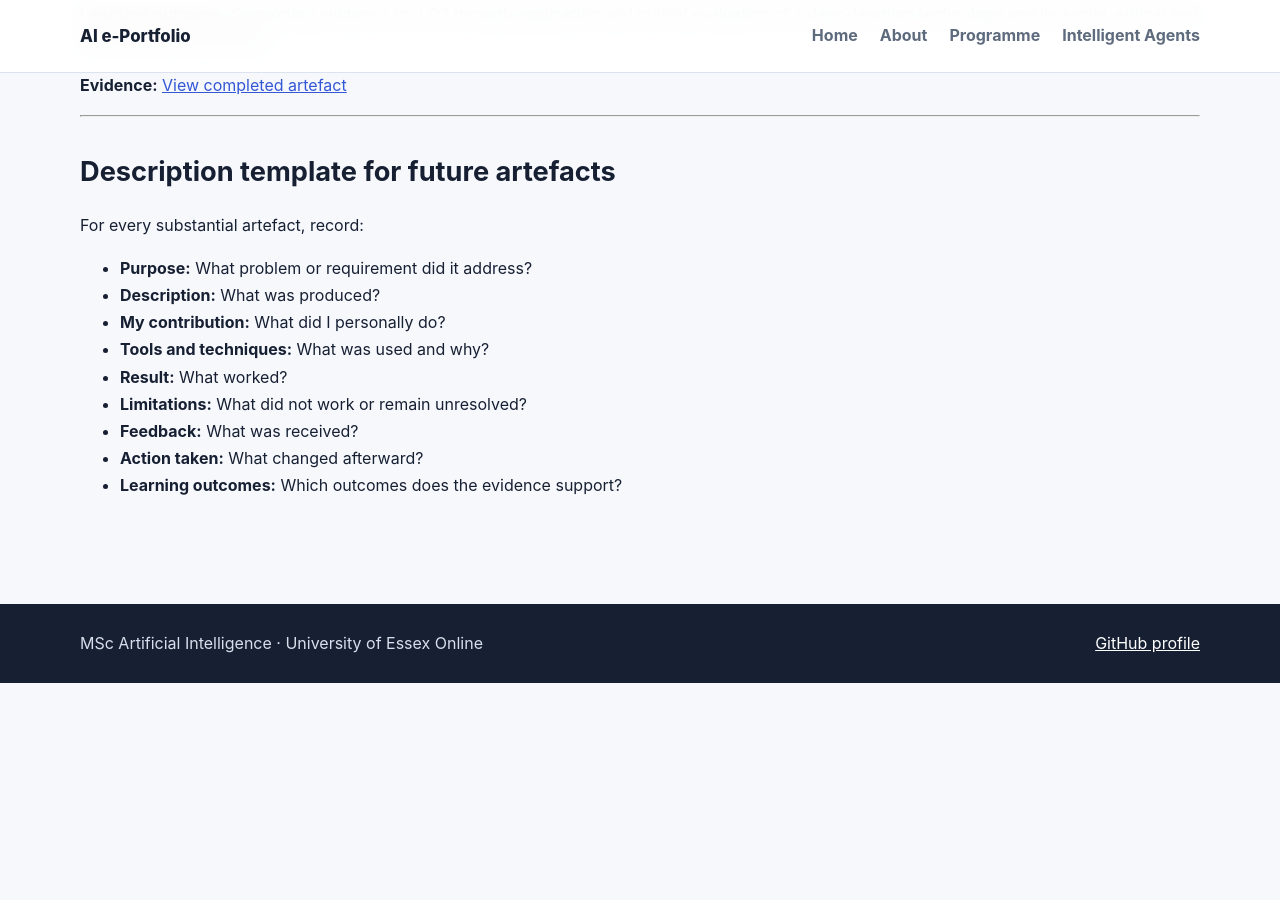
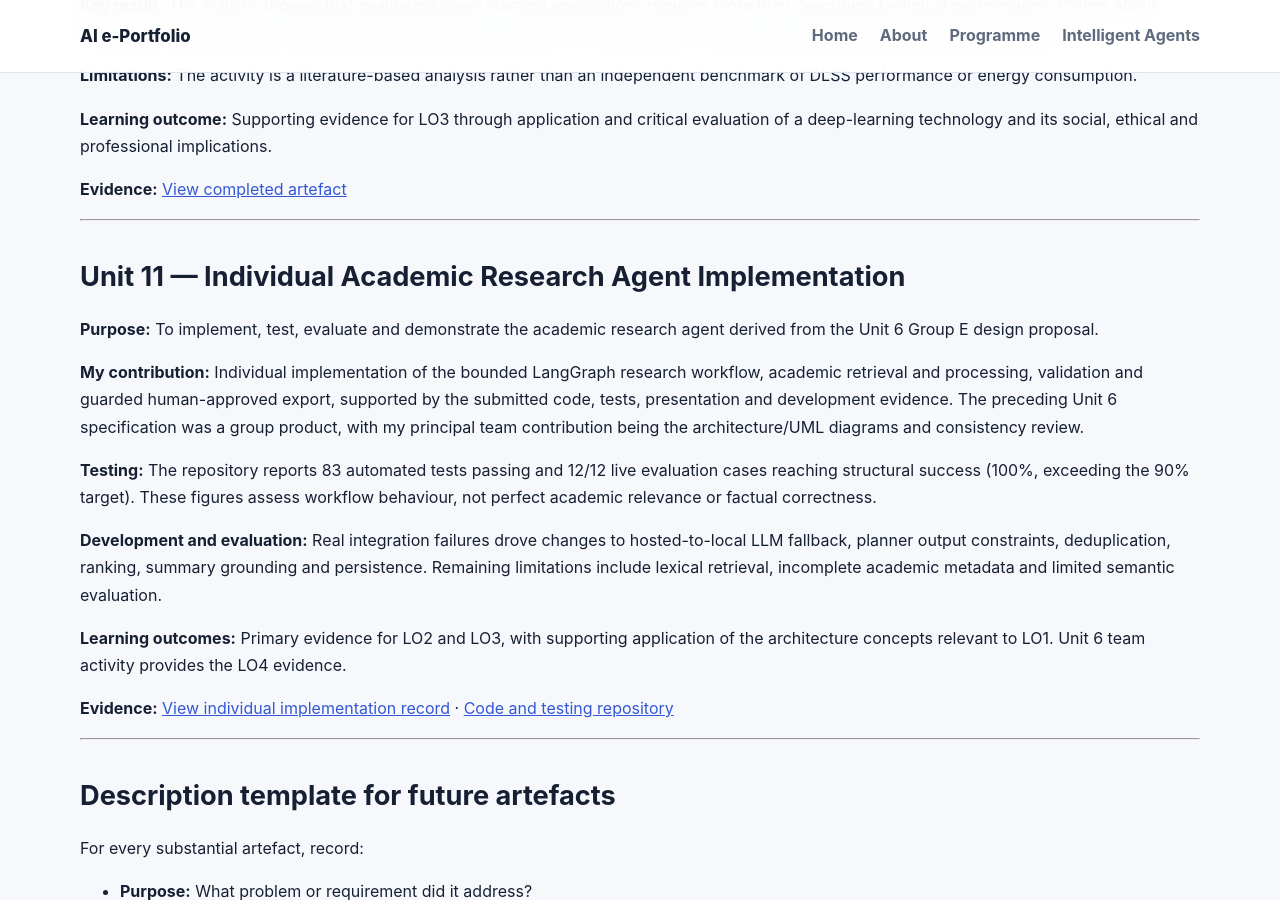
Before and after one commit to Monogios1996/Monogios1996.github.io, a Jekyll site: the page built from modules/intelligent-agents/artefacts.md, in a window 1280 px wide and 900 px high, scrolled down 4925 px. Built offline with Jekyll 4.4.1, drawn with Linux system fonts in a browser that asks for light colours; before the commit the page ends 5608 px from its top, so only the background shows below that; some of the changed text lies outside the part shown.

Commit message:
Integrate Unit 11 implementation evidence into portfolio

```diff
--- a/modules/intelligent-agents/artefacts.md
+++ b/modules/intelligent-agents/artefacts.md
@@ -28,6 +28,8 @@ This page indexes substantive evidence created during the module.
 | Unit 10 | Deep Learning Feedback Received | Peer feedback record | Collaborative | LO3, LO4 (supporting) | [View]({{ '/modules/intelligent-agents/evidence/discussions/unit-10-deep-learning-feedback-received/' | relative_url }}) |
 | Unit 10 | Deep Learning in Action — NVIDIA DLSS | Applied deep-learning research activity | Individual | LO3 (supporting) | [View]({{ '/modules/intelligent-agents/evidence/artefacts/unit-10-deep-learning-in-action-dlss/' | relative_url }}) |
 | Unit 11 | Deep Learning Summary Post | Reflective synthesis | Individual | LO3, LO4 (supporting) | [View]({{ '/modules/intelligent-agents/evidence/discussions/unit-11-deep-learning-summary-post/' | relative_url }}) |
+
+| Unit 11 | Individual Academic Research Agent Implementation | Code, testing, evaluation and presentation evidence | Individual | LO2, LO3 (primary); LO1 (supporting) | [View]({{ '/modules/intelligent-agents/evidence/artefacts/unit-11-academic-research-agent-implementation/' | relative_url }}) |
 
 ## Collaborative Discussion 1
 
@@ -135,6 +137,22 @@ This page indexes substantive evidence created during the module.
 
 ---
 
+## Unit 11 — Individual Academic Research Agent Implementation
+
+**Purpose:** To implement, test, evaluate and demonstrate the academic research agent derived from the Unit 6 Group E design proposal.
+
+**My contribution:** Individual implementation of the bounded LangGraph research workflow, academic retrieval and processing, validation and guarded human-approved export, supported by the submitted code, tests, presentation and development evidence. The preceding Unit 6 specification was a group product, with my principal team contribution being the architecture/UML diagrams and consistency review.
+
+**Testing:** The repository reports 83 automated tests passing and 12/12 live evaluation cases reaching structural success (100%, exceeding the 90% target). These figures assess workflow behaviour, not perfect academic relevance or factual correctness.
+
+**Development and evaluation:** Real integration failures drove changes to hosted-to-local LLM fallback, planner output constraints, deduplication, ranking, summary grounding and persistence. Remaining limitations include lexical retrieval, incomplete academic metadata and limited semantic evaluation.
+
+**Learning outcomes:** Primary evidence for LO2 and LO3, with supporting application of the architecture concepts relevant to LO1. Unit 6 team activity provides the LO4 evidence.
+
+**Evidence:** [View individual implementation record]({{ '/modules/intelligent-agents/evidence/artefacts/unit-11-academic-research-agent-implementation/' | relative_url }}) · [Code and testing repository](https://github.com/Monogios1996/llm-academic-research-agent)
+
+---
+
 ## Description template for future artefacts
 
 For every substantial artefact, record:
```
